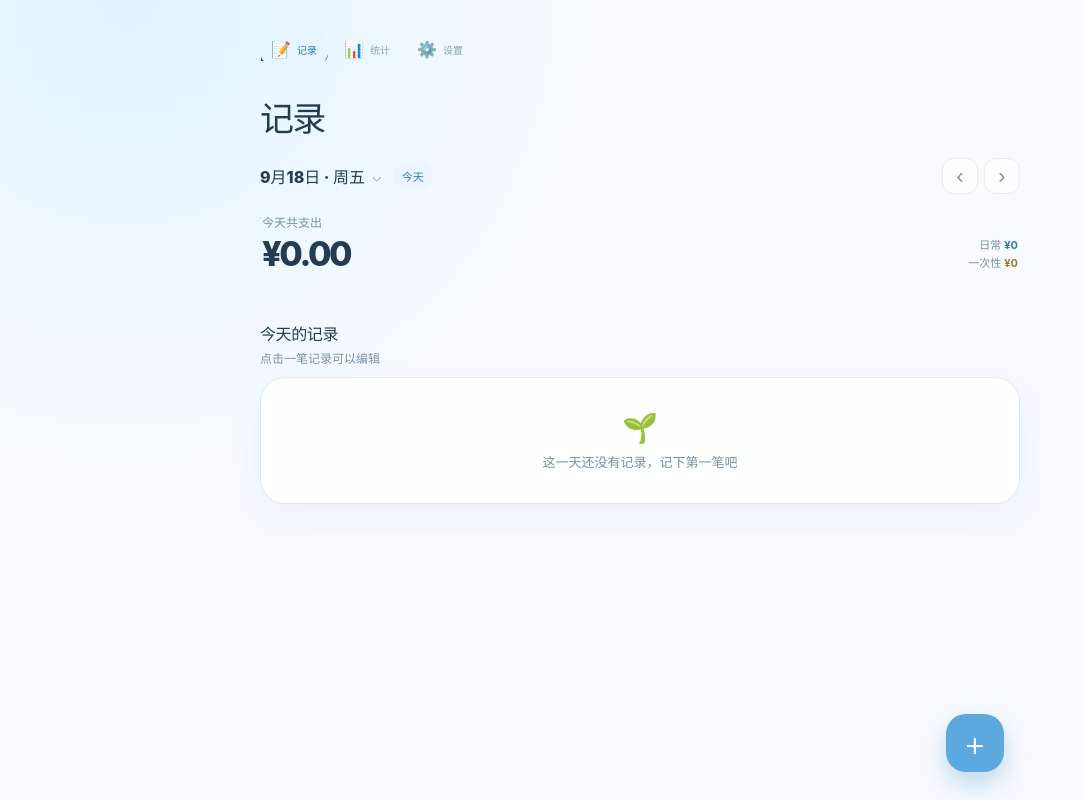
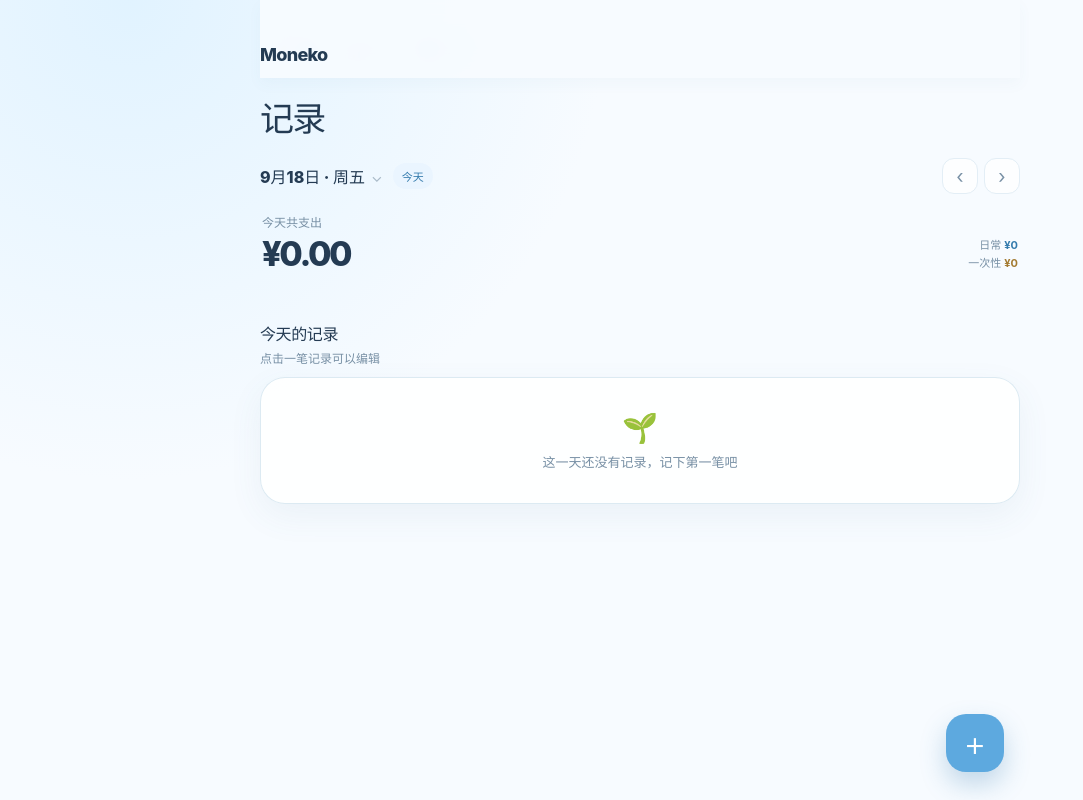
Before and after one commit to lemoeJuice/Moneko, a Vue app: page / in a window 1280 px wide. Shown: the whole page, without its empty margins (0-1083 px from the left). Built offline with nearby package versions, Linux system fonts and the light colour scheme.

Commit message:
ui: refine header and stats controls

```diff
--- a/src/style.css
+++ b/src/style.css
@@ -37,8 +37,9 @@ button:focus-visible, input:focus-visible, textarea:focus-visible {
 }
 
 .app-shell {
+  --app-top-padding: max(18px, env(safe-area-inset-top));
   min-height: 100vh;
-  padding: max(18px, env(safe-area-inset-top)) 16px calc(96px + env(safe-area-inset-bottom));
+  padding: var(--app-top-padding) 16px calc(96px + env(safe-area-inset-bottom));
 }
 
 .app-content {
@@ -47,10 +48,18 @@ button:focus-visible, input:focus-visible, textarea:focus-visible {
 }
 
 .topbar {
+  position: sticky;
+  z-index: 12;
+  top: 0;
   display: flex;
   align-items: center;
-  min-height: 48px;
+  min-height: calc(48px + var(--app-top-padding));
+  margin-top: calc(var(--app-top-padding) * -1);
   margin-bottom: 16px;
+  padding-top: var(--app-top-padding);
+  background: rgba(247, 251, 255, .94);
+  box-shadow: 0 6px 14px rgba(66, 117, 148, .04);
+  backdrop-filter: blur(12px);
 }
 
 .brand-name { font-size: 18px; font-weight: 800; letter-spacing: -.04em; }
@@ -166,6 +175,7 @@ button:focus-visible, input:focus-visible, textarea:focus-visible {
 .stats-date-range { display: grid; grid-template-columns: minmax(0, 1fr) auto minmax(0, 1fr); align-items: end; gap: 8px; margin: 20px 0 15px; }
 .range-field { display: grid; gap: 5px; color: var(--muted); font-size: 11px; font-weight: 750; }
 .range-field input { width: 100%; min-height: 39px; padding: 0 9px; border: 1px solid var(--line); border-radius: 12px; background: #fff; color: var(--ink); font-size: 12px; }
+.range-separator { padding-bottom: 12px; color: var(--faint); font-size: 12px; text-align: center; }
 .range-error { margin: -7px 0 12px; color: var(--danger); font-size: 11px; }
 .chart-card { padding: 17px 12px 13px; }
 .chart-heading { display: flex; align-items: start; justify-content: space-between; gap: 8px; padding: 0 4px 12px; }
@@ -254,7 +264,7 @@ button:focus-visible, input:focus-visible, textarea:focus-visible {
 }
 
 @media (min-width: 800px) {
-  .app-shell { padding-top: 30px; }
+  .app-shell { --app-top-padding: 30px; padding-top: var(--app-top-padding); }
   .bottom-nav { top: 0; right: auto; bottom: auto; left: auto; width: 240px; padding: 0; border: 0; background: transparent; backdrop-filter: none; }
   .bottom-nav-inner { position: fixed; top: 30px; left: max(28px, calc(50% - 380px)); display: flex; gap: 5px; width: auto; }
   .nav-button { display: flex; gap: 6px; min-height: 38px; padding: 0 11px; }
--- a/src/views/SettingsView.vue
+++ b/src/views/SettingsView.vue
@@ -115,7 +115,7 @@ function checkForUpdates(): void {
           <span class="setting-icon" aria-hidden="true">💡</span>
           <div class="setting-copy">
             <p class="account-note-title">提示</p>
-            <p class="account-note-text">没有账号系统，也没有服务器。</p>
+            <p class="account-note-text">没有账号系统，也没有服务器。请定期导出 JSON 备份，避免清理浏览器数据时丢失记录。</p>
           </div>
         </div>
       </section>
--- a/src/views/StatsView.vue
+++ b/src/views/StatsView.vue
@@ -139,6 +139,7 @@ function chartTick(ratio: number): string {
       <label class="range-field">
         <input v-model="startDateKey" type="date" aria-label="开始日期" />
       </label>
+      <span class="range-separator">至</span>
       <label class="range-field">
         <input v-model="endDateKey" type="date" aria-label="结束日期" />
       </label>
```
